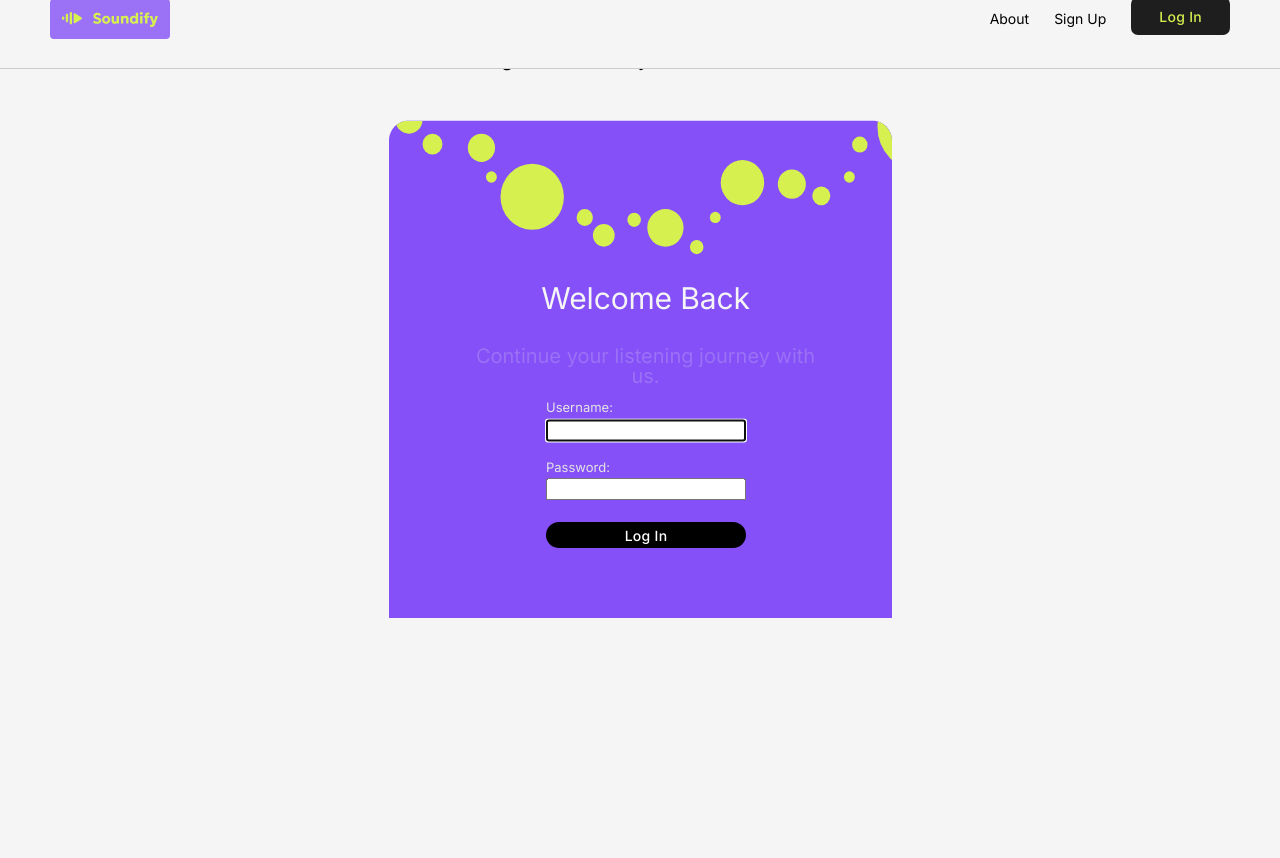
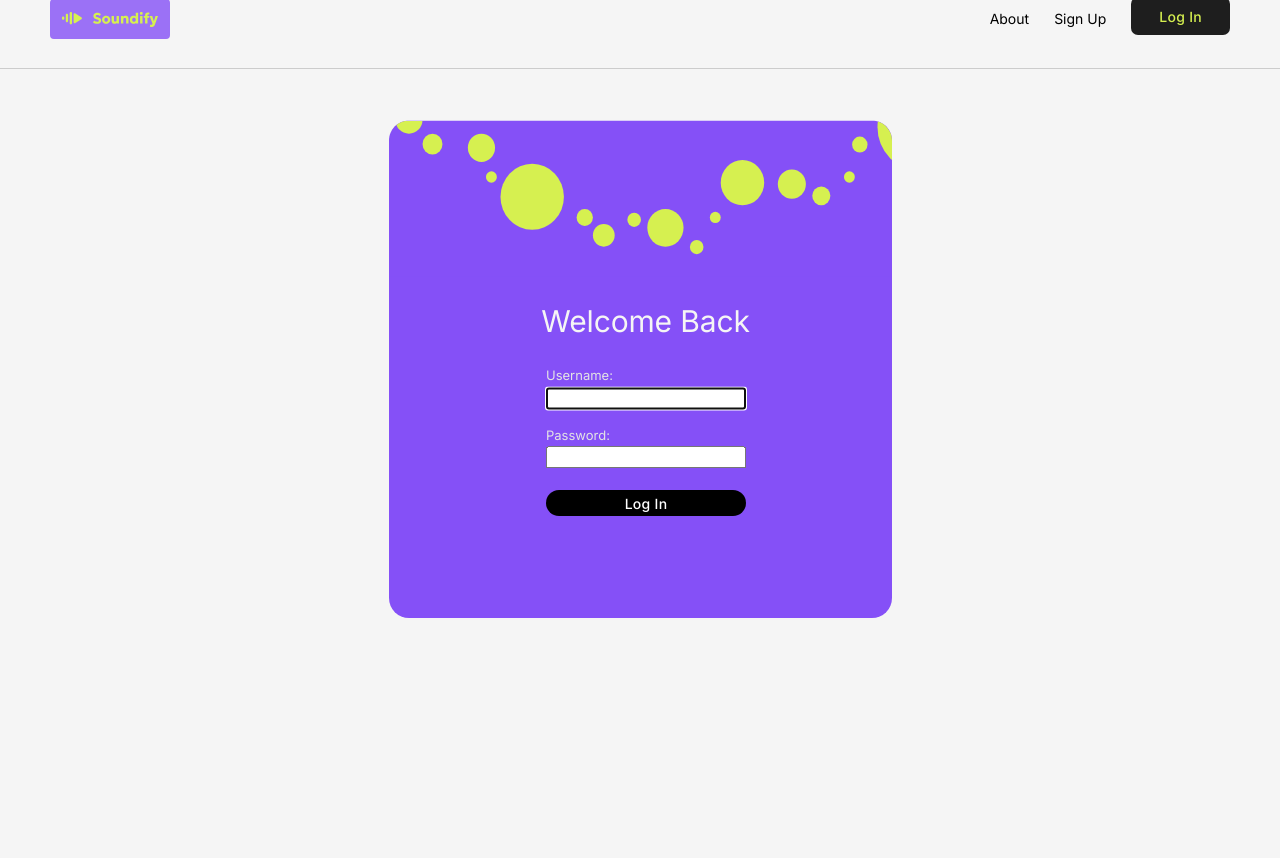
Before and after one commit to seanh101/Soundify, a Django app: page /accounts/login/ in a window 1280 px wide. Shown: the part 31-889 px from the top of the page. Run offline with Django 4.2, Linux system fonts and the light colour scheme; some libraries are stand-ins or nearby versions.

Commit message:
sign in page and login page working design Co-authored-by: Ian Abbene <ianabbene@gmail.com>

```diff
--- a/main_app/static/css/marley.css
+++ b/main_app/static/css/marley.css
@@ -9,6 +9,7 @@ footer {
 }
 
 /* LOGIN PAGE  */
+
 .login-container * {
     font-weight: bold;
 }
@@ -65,7 +66,7 @@ footer {
     margin: 10px;
     position: absolute;
     /* top: 60%; */
-    transform: translate(60%, -30%)
+    transform: translate(60%, -44%)
 }
 
 .login-btn {
@@ -85,6 +86,10 @@ footer {
 
 .login-form p {
     color:#e4e4e4;
+}
+
+.p5Canvas {
+    margin-top: 84.5px;
 }
 
 /* SIGNUP PAGE */
@@ -195,6 +200,7 @@ li::before {
     width: 503px;
     height: 185px;
     background-color:rgb(133, 80, 247);
+    border-radius: 0px 0px 20px 20px;
 }
 
 .second-half-of-body {
@@ -204,7 +210,7 @@ li::before {
 
 .second-half-of-body-text {
     width: 70%;
-    transform: translate(23%, -22%);
+    transform: translateX(23%);
 }
 
 .second-half-of-body-p {
--- a/main_app/static/js/home.js
+++ b/main_app/static/js/home.js
@@ -5,7 +5,7 @@ let noiseMax = 1;
 let slider;
 let zOff = 0;
 function setup() {
-    let canvasLogin = createCanvas(600, 200);
+    let canvasLogin = createCanvas(600, 100);
     canvasLogin.parent("home-soundwave-marley");
 
     background("#e9e0f0");
--- a/main_app/templates/registration/login.html
+++ b/main_app/templates/registration/login.html
@@ -34,11 +34,9 @@
     <div class="second-half-of-body">
       <div class="second-half-of-body-text">
         <h3 class="second-half-of-body-p">Welcome Back</h3>
-        <h5>Continue your listening journey with us.</h5>
       </div>
     </div>
     <div class="third-half-of-body">
-      <div class="login-title-div">Log in to Soundify</div>
         <div class="login-input-field-container">
           <form class="login-form" action="{% url 'login' %}" method="POST">
             {% csrf_token %}
```
